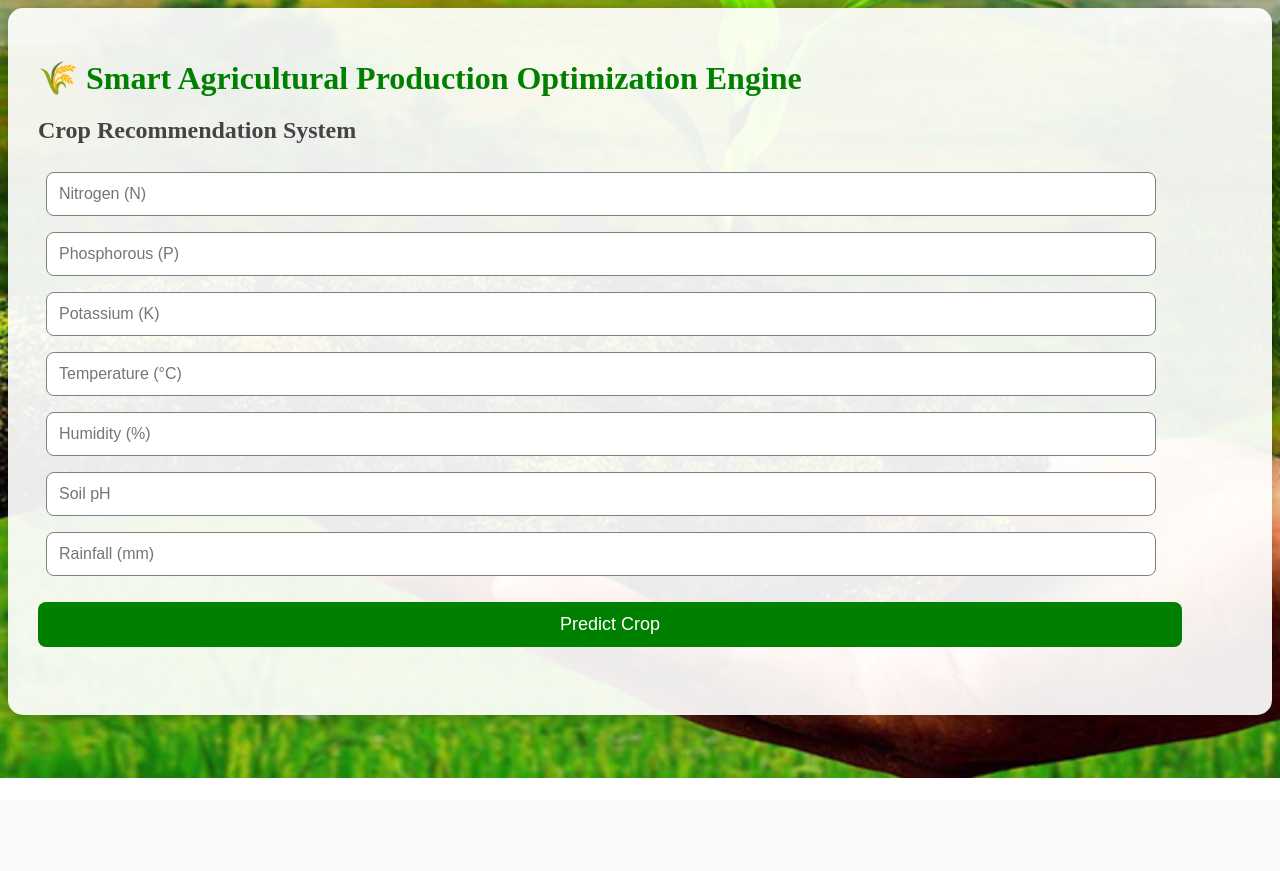
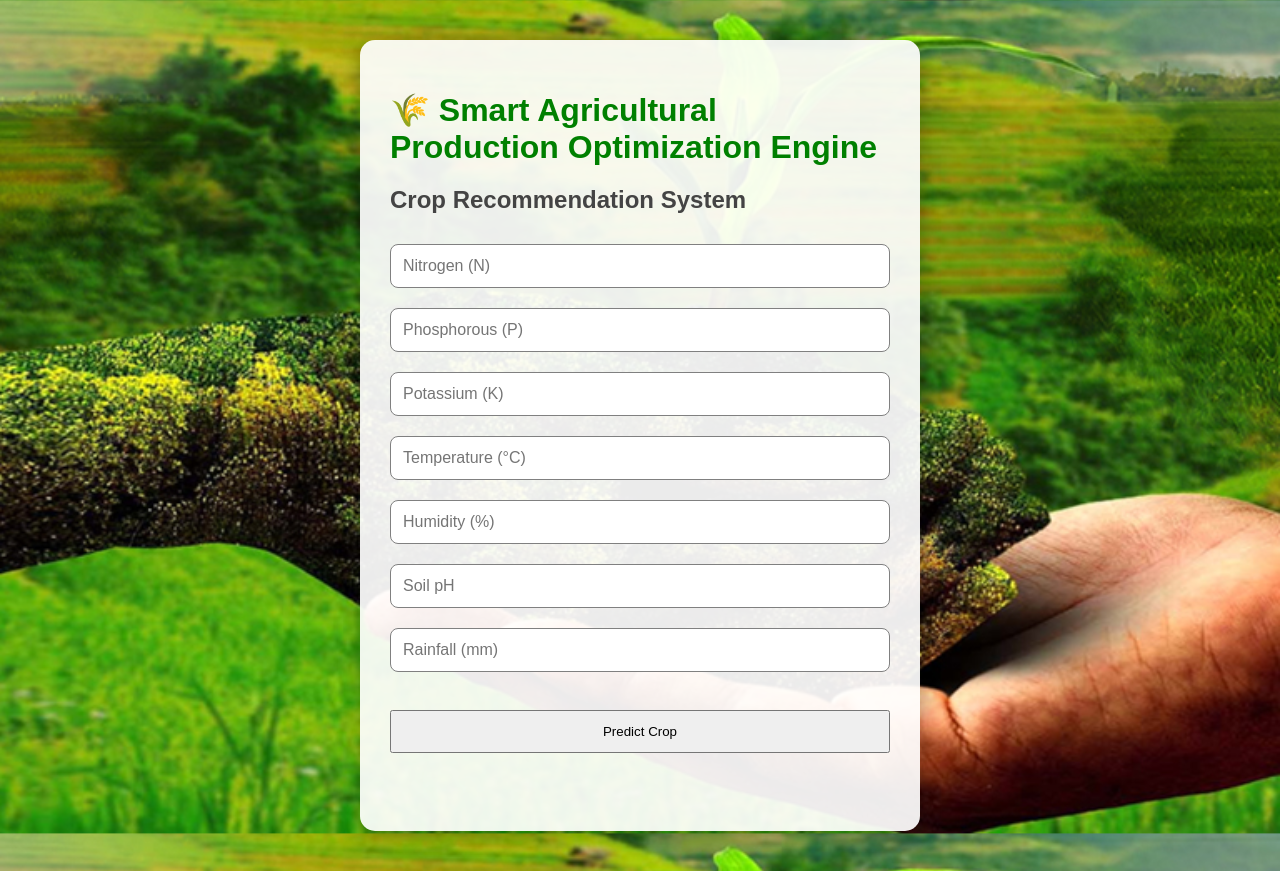
Before and after one commit to amruthagutti1006-debug/Opticrop, a Flask app: page / in a window 1280 px wide. Before the commit the page ends 778 px from the top, so only its background shows below. Run offline with Flask 3, Linux system fonts and the light colour scheme; parts of the project's set-up code (start-up, migrations or seed data) failed here and were passed over.

Commit message:
Refactor CSS styles for layout improvements
Refactor CSS styles for body and container elements. Adjust input and button styles for better layout and appearance.

```diff
--- a/static/style.css
+++ b/static/style.css
@@ -1,17 +1,20 @@
 body{
-    background-image:
-url("background.jpg");
+    margin = 0;
+    padding: 0;
+    background: url("background.jpg")
+no-repeat center center fixed;
     background-size: cover;
-    background-repeat: no-repeat;
-    background-position: center;
-    background-attachement: fixed;
+    font-family: Arial, sans-serif;
 }
 
 .container{
+    width: 40%;
+    max-width: 500px;
+    margin: 40px auto;
     background: rgba(255, 255, 255,0.92);
     padding: 30px;
     border-radius: 15px;
-    box-shadow: 0 0 20px
+    box-shadow: 0 5px 20px
 rgba(0,0,0,0.3)
 }
 
@@ -33,15 +36,12 @@ input{
     font-size:16px;
 }
 
+input,
 button{
-    width:95%;
+    width:100%;
     padding:12px;
-    background:green;
-    color:white;
-    border:none;
-    border-radius:8px;
-    font-size:18px;
-    cursor:pointer;
+    margin: 10px 0;
+    box-sizing: border-box;
 }
 
 button:hover{
```
